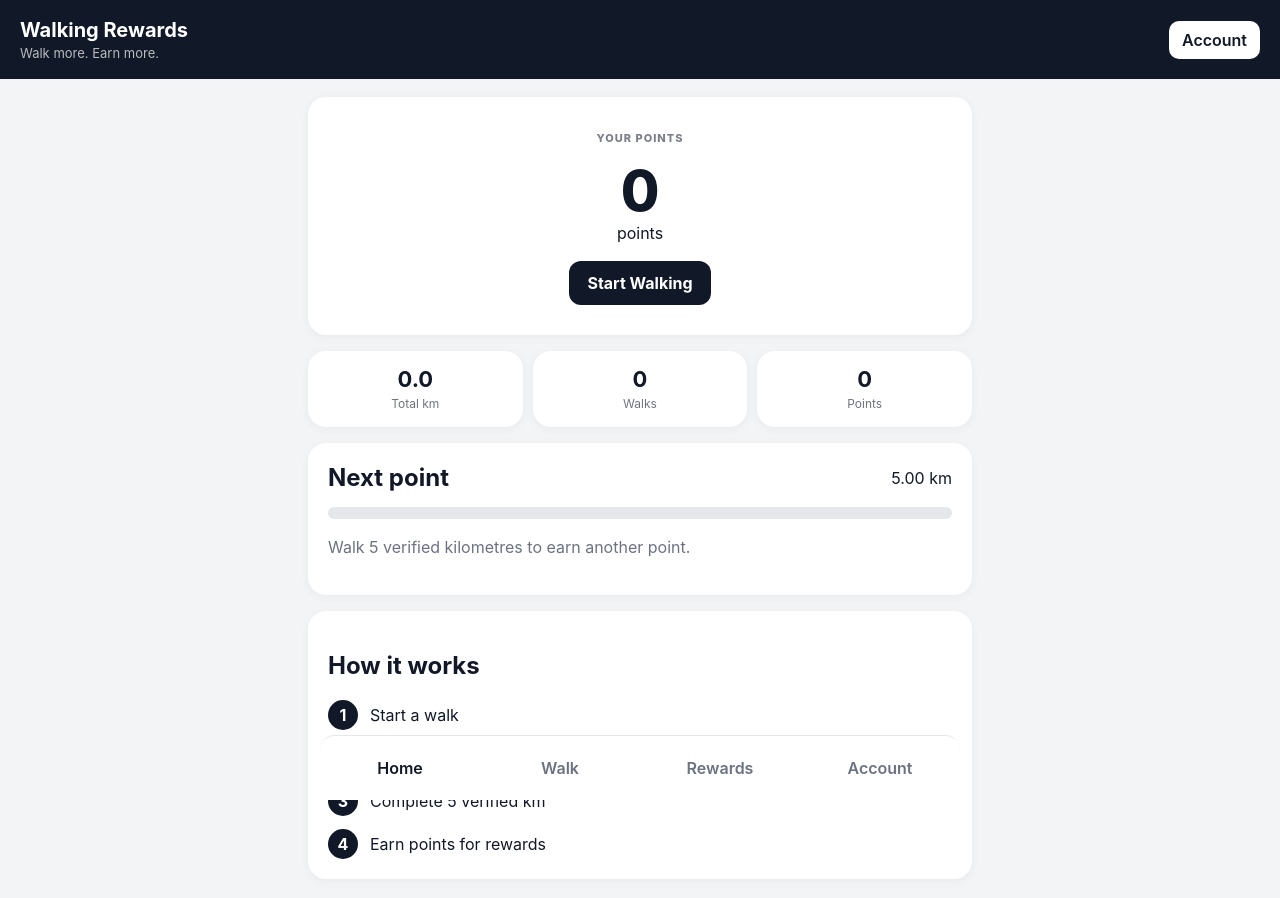
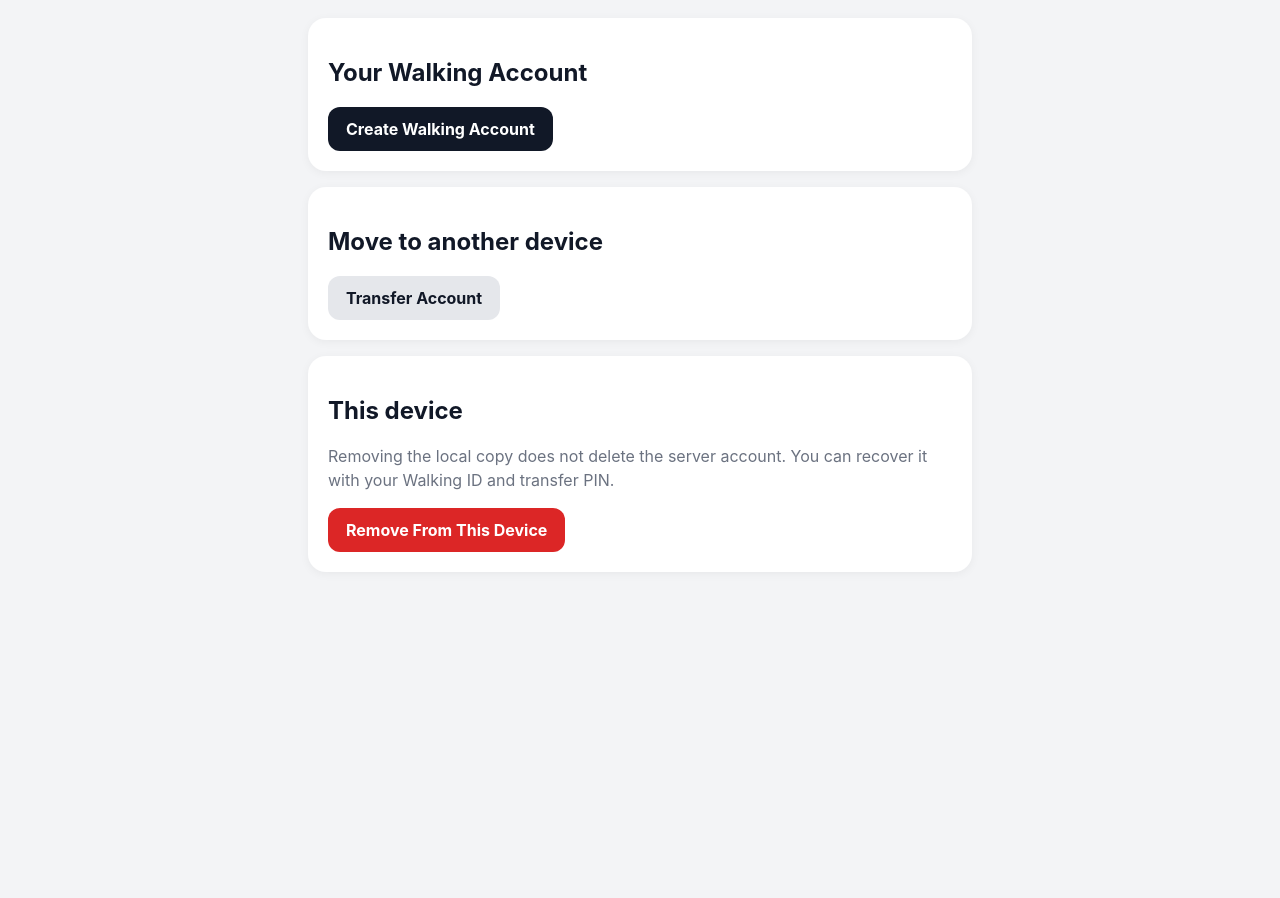
Before and after one commit to a757k/Walking-rewards-, a React (Vite) app: page / in a window 1280 px wide. Shown: the top 898 px of the page. After the commit the page ends 800 px from the top, so only its background shows below. Built offline with nearby package versions, Linux system fonts and the light colour scheme; no server answers.

Commit message:
Update App.jsx

```diff
--- a/src/App.jsx
+++ b/src/App.jsx
@@ -6,19 +6,44 @@ import Account from "./components/Account";
 import { getAccount } from "./utils/storage";
 
 export default function App() {
-  const [page, setPage] = useState("home");
+  const [page, setPage] = useState("account");
   const [account, setAccount] = useState(null);
 
   useEffect(() => {
     const saved = getAccount();
 
-    if (saved) {
+    if (saved && saved.walkingId) {
       setAccount(saved);
+      setPage("home");
+    } else {
+      setAccount(null);
+      setPage("account");
     }
   }, []);
 
   function updateAccount(newAccount) {
     setAccount(newAccount);
+
+    if (newAccount && newAccount.walkingId) {
+      setPage("home");
+    } else {
+      setPage("account");
+    }
+  }
+
+  // No account yet
+  if (!account) {
+    return (
+      <div className="app">
+        <main className="main-content">
+          <Account
+            account={null}
+            updateAccount={updateAccount}
+            firstSetup={true}
+          />
+        </main>
+      </div>
+    );
   }
 
   return (
```
